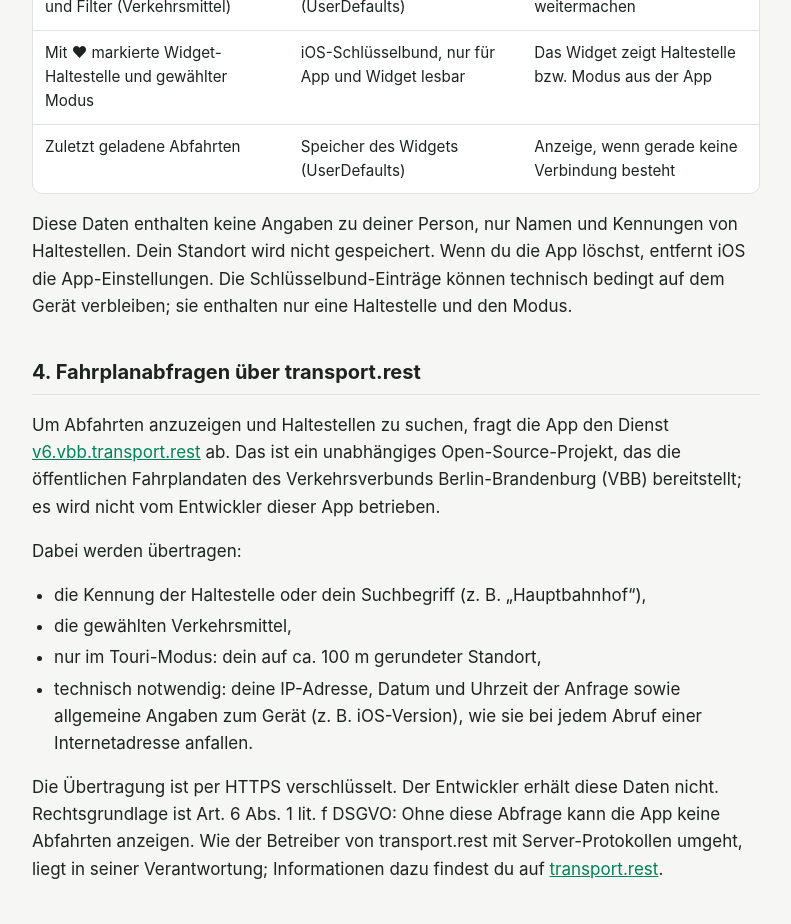
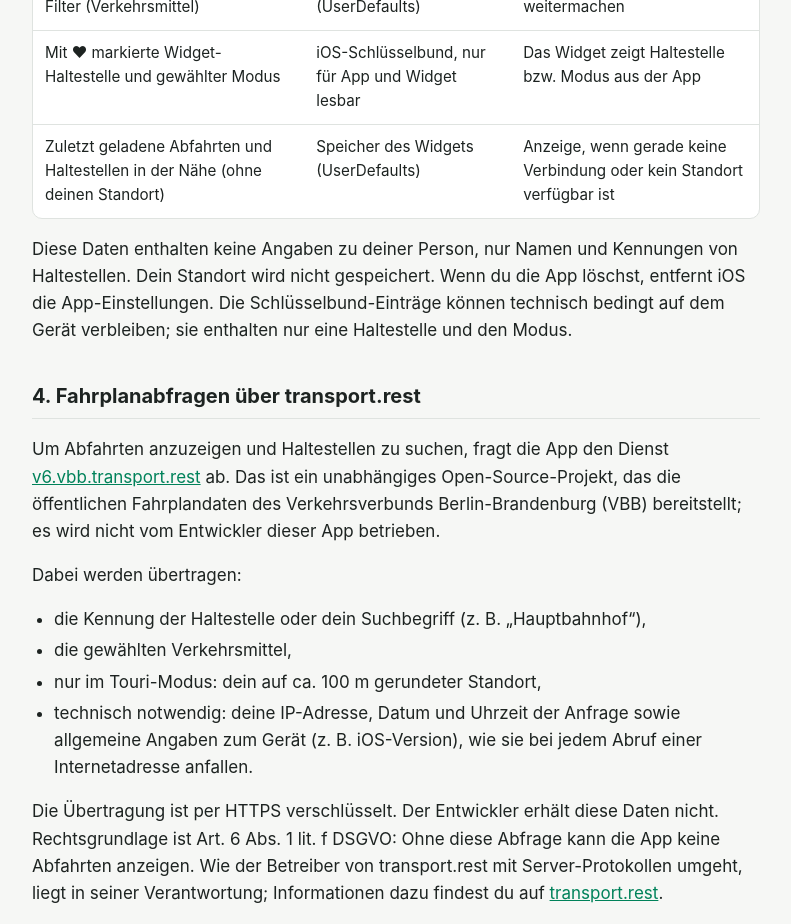
Before and after one commit to CTBER-dev/abberfahrten, a plain HTML site: page index.html in a window 1280 px wide. Shown: the part 1600-2524 px from the top of the page, without its empty margins (244-1035 px from the left). Drawn offline with Linux system fonts and the light colour scheme.

Commit message:
Add files via upload

```diff
--- a/index.html
+++ b/index.html
@@ -171,7 +171,7 @@
         <tr><td>Die letzten 5 gesuchten Haltestellen</td><td>App-Einstellungen (UserDefaults)</td><td>Schnellzugriff in der Kurzwahl</td></tr>
         <tr><td>Zuletzt angezeigte Haltestelle und Filter (Verkehrsmittel)</td><td>App-Einstellungen (UserDefaults)</td><td>Beim nächsten Öffnen dort weitermachen</td></tr>
         <tr><td>Mit ♥ markierte Widget-Haltestelle und gewählter Modus</td><td>iOS-Schlüsselbund, nur für App und Widget lesbar</td><td>Das Widget zeigt Haltestelle bzw. Modus aus der App</td></tr>
-        <tr><td>Zuletzt geladene Abfahrten</td><td>Speicher des Widgets (UserDefaults)</td><td>Anzeige, wenn gerade keine Verbindung besteht</td></tr>
+        <tr><td>Zuletzt geladene Abfahrten und Haltestellen in der Nähe (ohne deinen Standort)</td><td>Speicher des Widgets (UserDefaults)</td><td>Anzeige, wenn gerade keine Verbindung oder kein Standort verfügbar ist</td></tr>
       </tbody>
     </table>
   </div>
```
